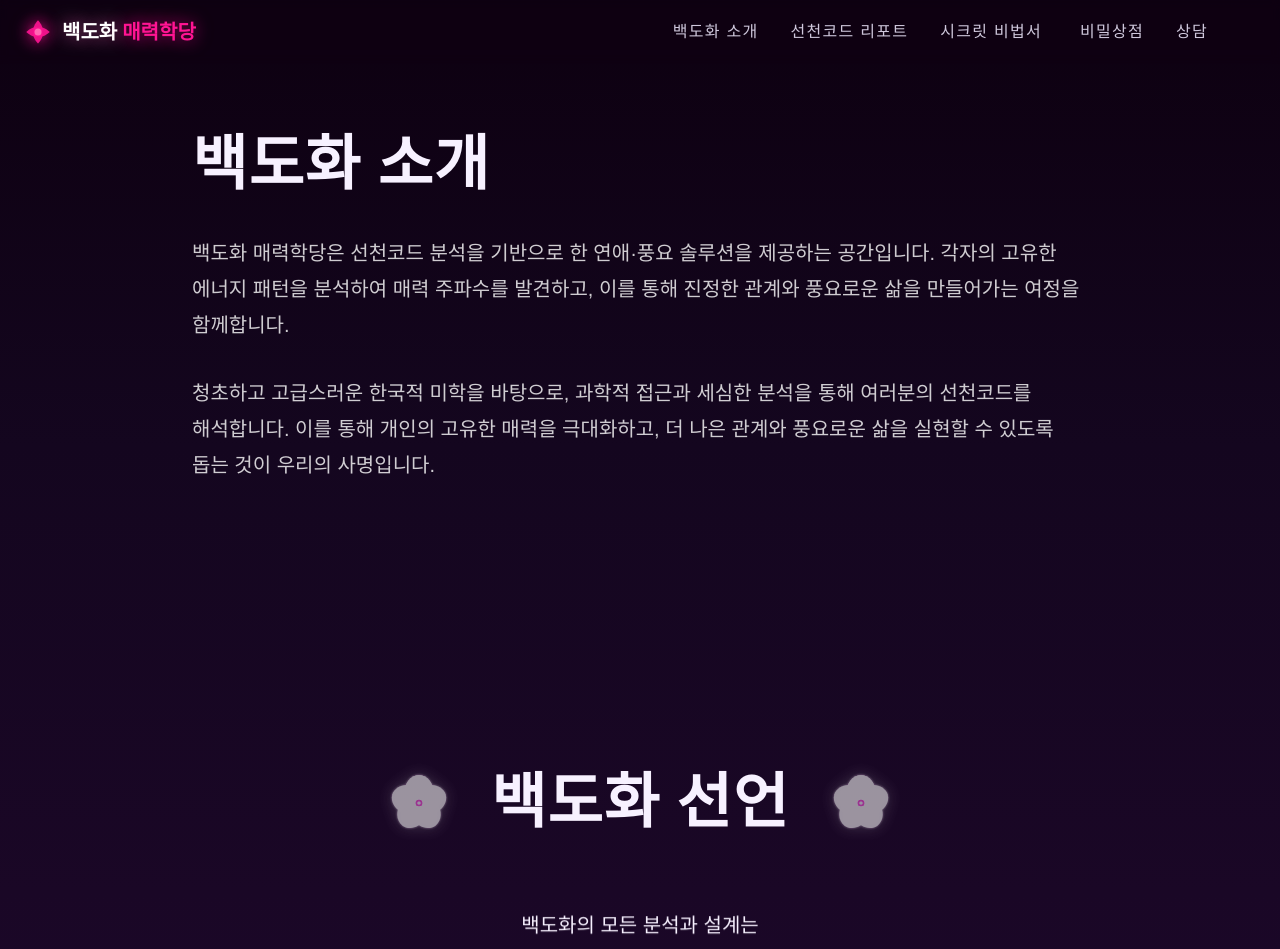
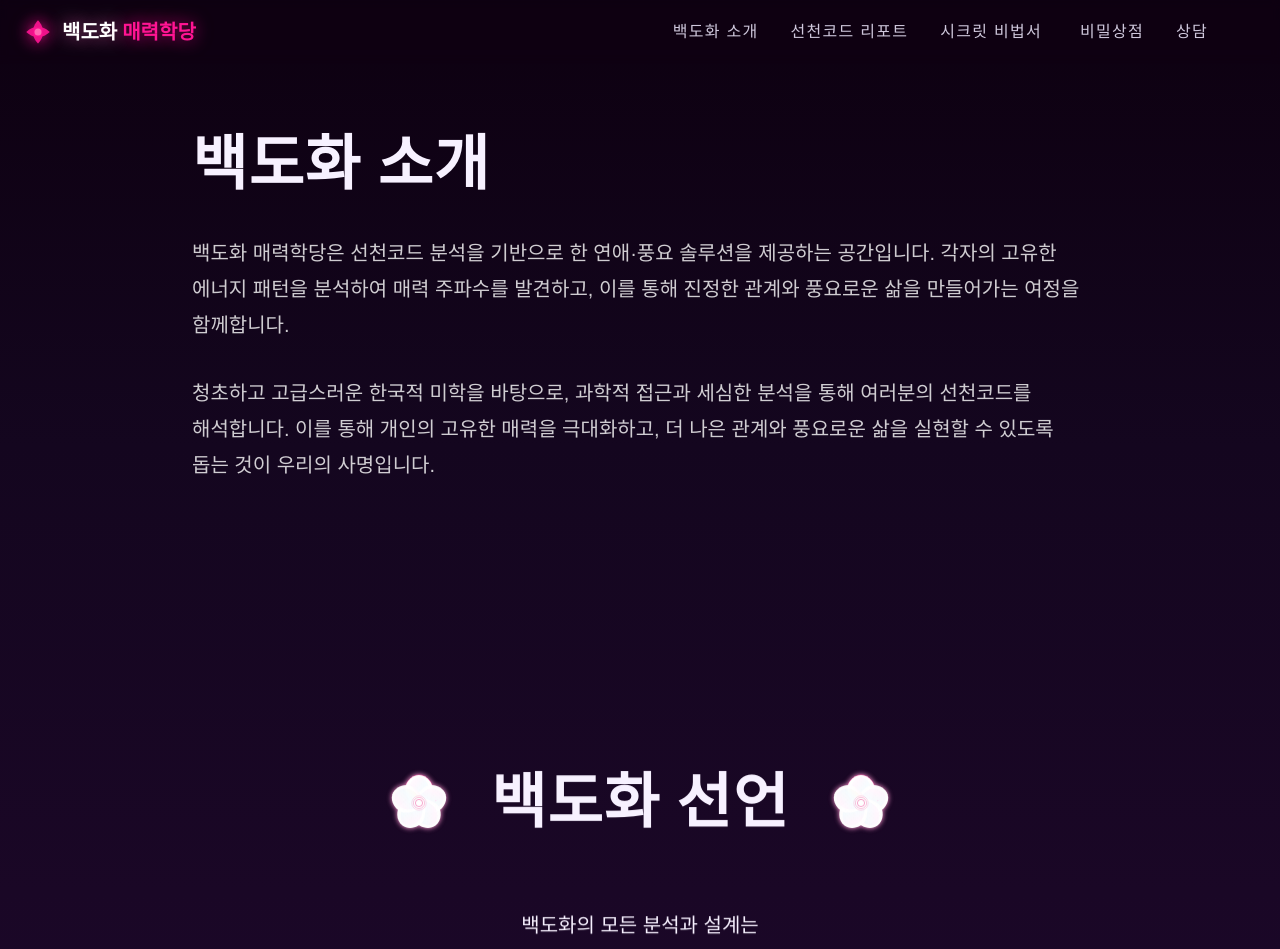
Before and after one commit to woolbo100/buzasun, a Next.js app: page /about in a window 1280 px wide. Shown: the top 949 px of the page. Built offline with nearby package versions, Linux system fonts and the light colour scheme.

Commit message:
update design

```diff
--- a/components/About.tsx
+++ b/components/About.tsx
@@ -37,26 +37,16 @@ export default function About() {
             {/* 왼쪽 꽃 아이콘 */}
             <div
               className="flex-shrink-0"
-              style={{
-                opacity: 0.6,
-                filter: 'brightness(1.3) contrast(0.9)',
-              }}
             >
               <BaekdohwaFlowerMark
                 size={80}
                 className="hidden md:block"
-                bright={true}
-                style={{
-                  filter: 'drop-shadow(0 0 8px rgba(255, 255, 255, 0.3))',
-                }}
+                outlinePink={true}
               />
               <BaekdohwaFlowerMark
                 size={56}
                 className="block md:hidden"
-                bright={true}
-                style={{
-                  filter: 'drop-shadow(0 0 6px rgba(255, 255, 255, 0.3))',
-                }}
+                outlinePink={true}
               />
             </div>
 
@@ -74,26 +64,16 @@ export default function About() {
             {/* 오른쪽 꽃 아이콘 */}
             <div
               className="flex-shrink-0"
-              style={{
-                opacity: 0.6,
-                filter: 'brightness(1.3) contrast(0.9)',
-              }}
             >
               <BaekdohwaFlowerMark
                 size={80}
                 className="hidden md:block"
-                bright={true}
-                style={{
-                  filter: 'drop-shadow(0 0 8px rgba(255, 255, 255, 0.3))',
-                }}
+                outlinePink={true}
               />
               <BaekdohwaFlowerMark
                 size={56}
                 className="block md:hidden"
-                bright={true}
-                style={{
-                  filter: 'drop-shadow(0 0 6px rgba(255, 255, 255, 0.3))',
-                }}
+                outlinePink={true}
               />
             </div>
           </div>
--- a/components/BaekdohwaFlowerMark.tsx
+++ b/components/BaekdohwaFlowerMark.tsx
@@ -10,9 +10,11 @@ type Props = {
   bright?: boolean;
   /** 배경 워터마크용 대각선 그라데이션 (흰색→핫핑크) */
   watermark?: boolean;
+  /** 외곽선 핫핑크, 안쪽 화이트, 외곽선 글로우 효과 */
+  outlinePink?: boolean;
 };
 
-export default function BaekdohwaFlowerMark({ className = "", size = 44, style, bright = false, watermark = false }: Props) {
+export default function BaekdohwaFlowerMark({ className = "", size = 44, style, bright = false, watermark = false, outlinePink = false }: Props) {
   return (
     <svg
       width={size}
@@ -81,10 +83,41 @@ export default function BaekdohwaFlowerMark({ className = "", size = 44, style,
         <filter id="sparkle" x="-50%" y="-50%" width="200%" height="200%">
           <feGaussianBlur stdDeviation="0.8" />
         </filter>
+
+        {/* 핫핑크 외곽선 글로우 효과 */}
+        <filter id="pinkGlow" x="-150%" y="-150%" width="400%" height="400%">
+          <feGaussianBlur stdDeviation="6" result="coloredBlur"/>
+          <feColorMatrix
+            in="coloredBlur"
+            type="matrix"
+            values="
+              0 0 0 0 0.925
+              0 0 0 0 0.282
+              0 0 0 0 0.6
+              0 0 0 0.8 0"
+            result="pinkBlur"
+          />
+          <feGaussianBlur stdDeviation="3" result="coloredBlur2"/>
+          <feColorMatrix
+            in="coloredBlur2"
+            type="matrix"
+            values="
+              0 0 0 0 0.925
+              0 0 0 0 0.282
+              0 0 0 0 0.6
+              0 0 0 0.6 0"
+            result="pinkBlur2"
+          />
+          <feMerge>
+            <feMergeNode in="pinkBlur"/>
+            <feMergeNode in="pinkBlur2"/>
+            <feMergeNode in="SourceGraphic"/>
+          </feMerge>
+        </filter>
       </defs>
 
       {/* 꽃잎 5장: 하나의 꽃잎 모양을 회전 복제 */}
-      <g transform="translate(100 100)" filter="url(#softGlow)">
+      <g transform="translate(100 100)" filter={outlinePink ? "url(#pinkGlow)" : "url(#softGlow)"}>
         {/* 꽃잎 하나 */}
         <g id="petal">
           <path
@@ -95,10 +128,14 @@ export default function BaekdohwaFlowerMark({ className = "", size = 44, style,
               C -14 8, -30 -10, -34 -28
               C -38 -48, -20 -70, 0 -70
               Z"
-            fill={watermark ? "url(#watermarkGrad)" : (bright ? "url(#petalGradBright)" : "url(#petalGrad)")}
+            fill={outlinePink ? "#ffffff" : (watermark ? "url(#watermarkGrad)" : (bright ? "url(#petalGradBright)" : "url(#petalGrad)"))}
+            stroke={outlinePink ? "#ec4899" : "none"}
+            strokeWidth={outlinePink ? "2" : "0"}
+            strokeLinejoin="round"
             opacity="0.98"
           />
-          {/* 자개 하이라이트 오버레이 */}
+          {/* 자개 하이라이트 오버레이 - outlinePink일 때는 제거 */}
+          {!outlinePink && (
             <path
               d="
                 M 0 -64
@@ -110,6 +147,7 @@ export default function BaekdohwaFlowerMark({ className = "", size = 44, style,
               fill="url(#najeon)"
               opacity="0.42"
             />
+          )}
         </g>
 
         {/* 5장 회전 */}
@@ -120,10 +158,21 @@ export default function BaekdohwaFlowerMark({ className = "", size = 44, style,
         <use href="#petal" transform="rotate(288)" />
 
         {/* 중앙 보석(자개+핑크) */}
+        {outlinePink ? (
+          <>
+            <circle r="18" fill="#ffffff" opacity="0.3" stroke="#ec4899" strokeWidth="1.5" />
+            <circle r="14" fill="#ffffff" opacity="0.5" stroke="#ec4899" strokeWidth="1.5" />
+            <circle r="9" fill="#ffffff" opacity="0.8" stroke="#ec4899" strokeWidth="1.5" />
+            <circle r="4" fill="#ffffff" opacity="1" />
+          </>
+        ) : (
+          <>
             <circle r="18" fill={watermark ? "url(#watermarkGrad)" : "rgba(255,255,255,0.10)"} opacity={watermark ? "0.15" : "1"} />
             <circle r="14" fill={watermark ? "url(#watermarkGrad)" : "url(#najeon)"} opacity={watermark ? "0.6" : "0.8"} />
             <circle r="9" fill={watermark ? "url(#watermarkGrad)" : "#ff2aa1"} opacity={watermark ? "0.7" : "0.9"} />
             <circle r="4" fill={watermark ? "#ffffff" : "#fff"} opacity="0.9" />
+          </>
+        )}
 
         {/* 미세 스파클 */}
         <g opacity="0.55" filter="url(#sparkle)">
```
Lines whose indentation alone changed are shown as unchanged.
